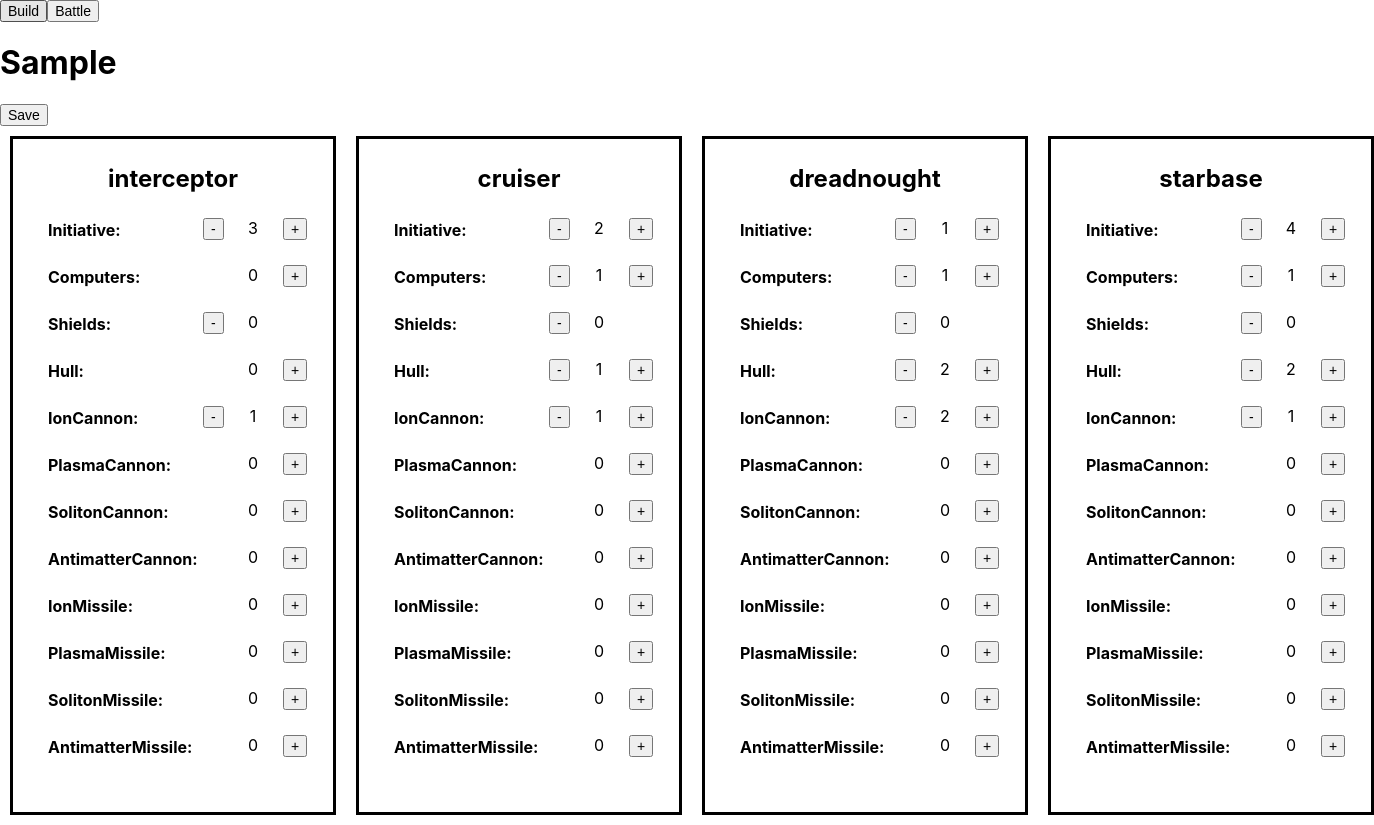
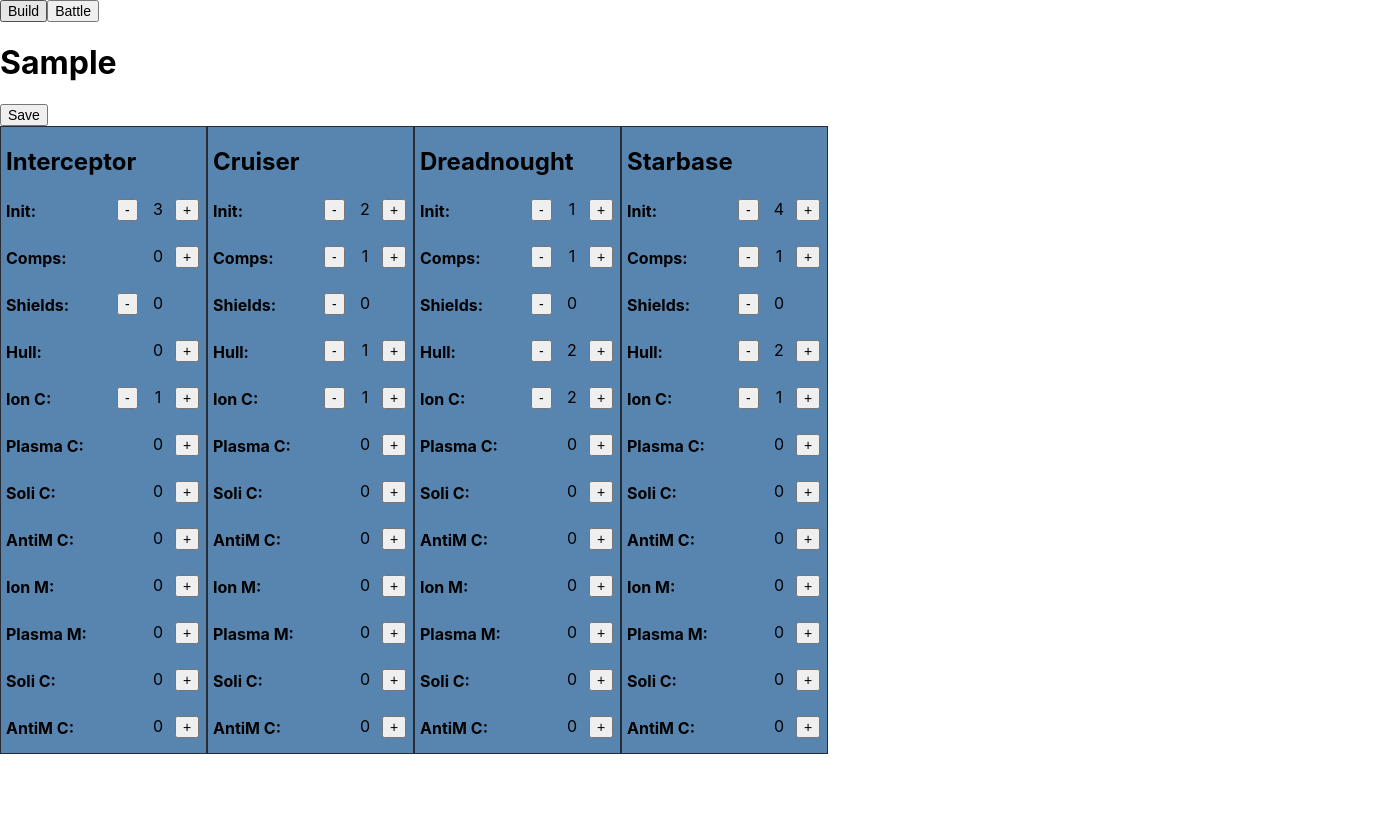
Before and after one commit to wpitt3/eclipse-ship-battles, a React (Create React App) app: page / in a window 1280 px wide. Both pictures are taken after typing "Sample" into the empty fields and a click on the button "Create". Shown: the whole page, 1374 px wide, since content can reach past the window. After the commit the page ends 800 px from the top, so only its background shows below. Built offline with nearby package versions, Linux system fonts and the light colour scheme; the HTML template or start-up script is replaced by a standard one.

Commit message:
Styleing and tidy

```diff
--- a/src/App.css
+++ b/src/App.css
@@ -38,5 +38,5 @@
 }
 
 .faction-upgrade-form{
-  display: flex;
+  display: block;
 }
--- a/src/battles/BattleManage.tsx
+++ b/src/battles/BattleManage.tsx
@@ -4,6 +4,7 @@ import Dropdown from "../components/Dropdown";
 import {ItemUpdater} from "../components/StatContainer";
 import {BattleEngine} from "./BattleEngine";
 import {FactionManager} from "../management/FactionManager";
+import {toTitle} from "../Formatter";
 
 function BattleManage() {
     const factionManager = new FactionManager();
@@ -55,9 +56,9 @@ function BattleManage() {
             <Dropdown label={'Defender: '} options={defenderNames} onSelect={setDefender} className={'arr'} dropdownId={'def'} />
             { !attackerName || !defenderName || <div className="ship-selector">
 
-                <ItemUpdater item={{name: attackerName, props:attackerShips}} updateItem={setAttackerShips} max={(name) => shipNameToMax[name] || 4 } min={()=> 0} ></ItemUpdater>
-                <ItemUpdater item={{name: defenderName, props:defenderShips}} updateItem={setDefenderShips} max={(name) => shipNameToMax[name] || 4 } min={()=> 0} ></ItemUpdater>
-                <button onClick={() => performBattle()} >Battle</button>
+                <ItemUpdater item={{name: attackerName, props:attackerShips}} updateItem={setAttackerShips} labelName={(x) => toTitle(x)} max={(name) => shipNameToMax[name] || 4 } min={()=> 0} ></ItemUpdater>
+                <ItemUpdater item={{name: defenderName, props:defenderShips}} updateItem={setDefenderShips} labelName={(x) => toTitle(x)} max={(name) => shipNameToMax[name] || 4 } min={()=> 0} ></ItemUpdater>
+                <button onClick={() => performBattle()}>Battle</button>
                 <br/>
                 <br/>
                 <div className='winrate'>Winrate: {asPercentage(winRate) + "%"}</div>
--- a/src/components/StatContainer.css
+++ b/src/components/StatContainer.css
@@ -1,9 +1,22 @@
+
+.update-form {
+    display: inline-block;
+    float: left;
+    width: 205px;
+    border: 1px solid #282c34;
+    background: #5885AF;
+}
+
+.update-form h2 {
+    padding-left: 5px;
+}
 
 .stat-container {
     display: flex;
     flex-direction: column;
     align-items: normal;
     margin-top: 17px;
+    margin-bottom: 10px;
 }
 
 .stat-row {
@@ -12,7 +25,7 @@
 
 .stat-row h4 {
     margin: 5px;
-    width: 152px;
+    width: 110px;
 }
 
 button {
@@ -22,13 +35,13 @@ button {
 
 .stat-row .minus-button {
     position: absolute;
-    margin-left: 160px;
+    margin-left: 116px;
     margin-top: 3px;
 }
 
 .stat-row .stat-value {
     position: absolute;
-    margin-left: 190px;
+    margin-left: 137px;
     margin-top: 3px;
     width: 40px;
     text-align: center;
@@ -36,6 +49,6 @@ button {
 
 .stat-row .plus-button {
     position: absolute;
-    margin-left: 240px;
+    margin-left: 174px;
     margin-top: 3px;
 }
--- a/src/components/StatContainer.tsx
+++ b/src/components/StatContainer.tsx
@@ -1,20 +1,20 @@
 import React from 'react';
-import {toTitle} from "../Formatter";
 import './StatContainer.css';
 
 interface StatContainerProps {
     value: number;
     statName: string;
+    labelName: string;
     onChange: (statName: string, value: number) => void;
     min?: number;
     max?: number;
 }
 
-export function StatContainer({ value, statName, onChange, min = 0, max = 10 }: StatContainerProps) {
+export function StatContainer({ value, statName, labelName, onChange, min = 0, max = 10 }: StatContainerProps) {
     return (
         <div className="stat-container">
             <div className="stat-row">
-                <h4>{toTitle(statName)}:</h4>
+                <h4>{labelName}:</h4>
                 {value > min && <button className="minus-button" onClick={() => onChange(statName, - 1)}>-</button>}
                 <span className="stat-value">{value}</span>
                 {value < max && <button className="plus-button" onClick={() => onChange(statName, 1)}>+</button>}
@@ -32,11 +32,12 @@ interface Item {
 interface ItemUpdaterProps {
     updateItem: (props: Record<string, number>) => void;
     item: Item;
+    labelName: (attribute: string) => string;
     min: (attribute: string) => number;
     max: (attribute: string) => number;
 }
 
-export function ItemUpdater({ updateItem, item, min, max }: ItemUpdaterProps) {
+export function ItemUpdater({ updateItem, item, labelName, min, max }: ItemUpdaterProps) {
     const props = item.props;
     const handleStatChange = (statName: string, value: number) => {
         updateItem({...props, [statName]: ({...props}[statName] || 0) + value})
@@ -50,6 +51,7 @@ export function ItemUpdater({ updateItem, item, min, max }: ItemUpdaterProps) {
                         key={index}
                         value={{...props}[attribute] || 0}
                         statName={attribute}
+                        labelName={labelName(attribute)}
                         onChange={handleStatChange}
                         max={max(attribute)}
                         min={min(attribute)}
--- a/src/management/FactionForm.tsx
+++ b/src/management/FactionForm.tsx
@@ -1,8 +1,7 @@
 import React, { useState } from 'react';
-import './ShipUpgradeForm.css';
-import ShipUpgradeForm from "./ShipUpgradeForm";
 import {Ship, ShipProps} from "../ShipBuilder";
 import {ItemUpdater} from "../components/StatContainer";
+import {toTitle} from "../Formatter";
 
 export interface Faction {
     name: string,
@@ -12,16 +11,15 @@ export interface Faction {
 interface FactionParams {
     saveFaction: (ship: Record<string, Ship>) => void;
     faction: Faction;
+    propsToDisplayName: Record<string, string>;
 }
 
-function FactionForm({saveFaction, faction}: FactionParams) {
+function FactionForm({saveFaction, faction, propsToDisplayName}: FactionParams) {
     const [newFaction, setFaction] = useState(faction.ships);
 
-    const saveShip = (shipName: string, ship: ShipProps) => {
-        setFaction({ ...newFaction, [shipName]: {name: newFaction[shipName]?.name || '', props: ship }});
+    const saveShip = (shipName: string, props: Record<string, number>) => {
+        setFaction({ ...newFaction, [shipName]: {name: newFaction[shipName]?.name || '', props: props as unknown as ShipProps }});
     };
-
-    // newFaction[shipName] || newFaction.interceptor
 
     return (
         <div>
@@ -29,8 +27,13 @@ function FactionForm({saveFaction, faction}: FactionParams) {
             <button onClick={() => saveFaction(newFaction)} >Save</button>
             <div className="faction-upgrade-form">
                 {Object.keys(faction.ships).map((shipName, index) => (
-                    // <ItemUpdater key={index} item={{name: '', props:{x: 1}}} updateItem={(ship) => saveShip(shipName, ship)} max={(x)=> 10} min={(x)=> 10} />
-                    <ShipUpgradeForm key={index} saveShip={(ship) => saveShip(shipName, ship)} initShip={newFaction[shipName] || newFaction.interceptor} />
+                    <ItemUpdater
+                        key={index}
+                        item={{name: toTitle(shipName), props:{...(newFaction[shipName].props)}}}
+                        updateItem={(ship) => saveShip(shipName, ship)}
+                        labelName={(x) => toTitle(propsToDisplayName[x] || x)}
+                        max={(x) => x === 'shields' ? 0 : 10}
+                        min={(x) => x === 'shields' ? -10 : 0} />
                 ))}
             </div>
         </div>
--- a/src/management/FactionManagement.tsx
+++ b/src/management/FactionManagement.tsx
@@ -1,5 +1,4 @@
 import React, {useState} from 'react';
-import './ShipUpgradeForm.css';
 import {Ship} from "../ShipBuilder";
 import FactionForm from "./FactionForm";
 import {toTitle} from "../Formatter";
@@ -92,7 +91,7 @@ function FactionManagement() {
                     )}
                 </div>
             </div>}
-            {editing === '' || <FactionForm saveFaction={saveFaction} faction={factionManager.get(editing)}/>}
+            {editing === '' || <FactionForm saveFaction={saveFaction} faction={factionManager.get(editing)} propsToDisplayName={shipPropsToDisplayName}/>}
         </div>
     )
 }
--- a/src/management/ShipUpgradeForm.css
+++ /dev/null
@@ -1,19 +0,0 @@
-.ship-upgrade-form {
-    display: flex;
-    flex-direction: column;
-    align-items: center;
-    padding: 20px;
-    width: 300px;
-    border: solid;
-    margin: 10px;
-}
-
-.ship-upgrade-form h2 {
-   margin: 5px;
-}
-
-.stat-containers-wrapper {
-    width: 260px;
-    padding: 0 10px;
-    padding-bottom: 30px;
-}
--- a/src/management/ShipUpgradeForm.tsx
+++ /dev/null
@@ -1,35 +0,0 @@
-import React from 'react';
-import './ShipUpgradeForm.css';
-import {Ship, ShipProps} from "../ShipBuilder";
-import {StatContainer} from "../components/StatContainer";
-
-interface ShipUpgradeFormProps {
-    saveShip: (ship: ShipProps) => void;
-    initShip: Ship;
-}
-
-function ShipUpgradeForm({ saveShip, initShip }: ShipUpgradeFormProps) {
-    const ship = initShip.props;
-    const handleStatChange = (statName: string, value: number) => {
-        saveShip({ ...ship, [statName]: ({...ship}[statName] || 0) + value })
-    };
-    return (
-        <div className="ship-upgrade-form">
-            <h2>{initShip.name}</h2>
-            <div className="stat-containers-wrapper">
-                {Object.keys({...ship}).map((attribute, index) => (
-                    <StatContainer
-                        key={index}
-                        value={{...ship}[attribute] || 0}
-                        statName={attribute}
-                        onChange={handleStatChange}
-                        max={attribute==="shields" ? 0 : 10}
-                        min={attribute==="shields" ? -10 : 0}
-                    />
-                ))}
-            </div>
-        </div>
-    );
-}
-
-export default ShipUpgradeForm;
```
Also changed, not shown: 1 other file (tests, documents, lock files or other folders).
